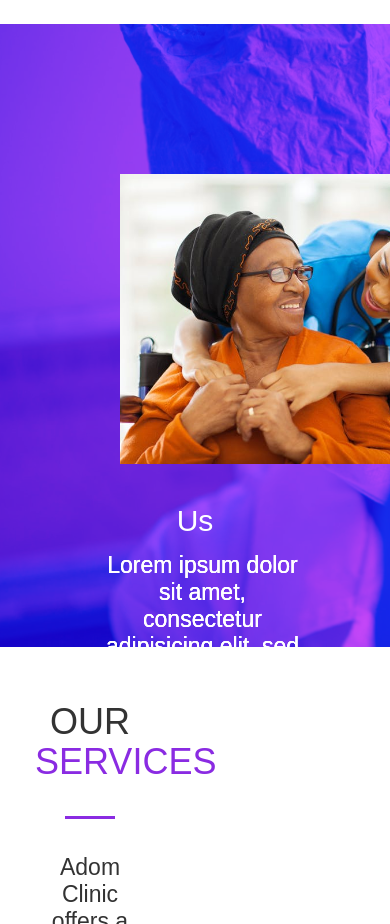
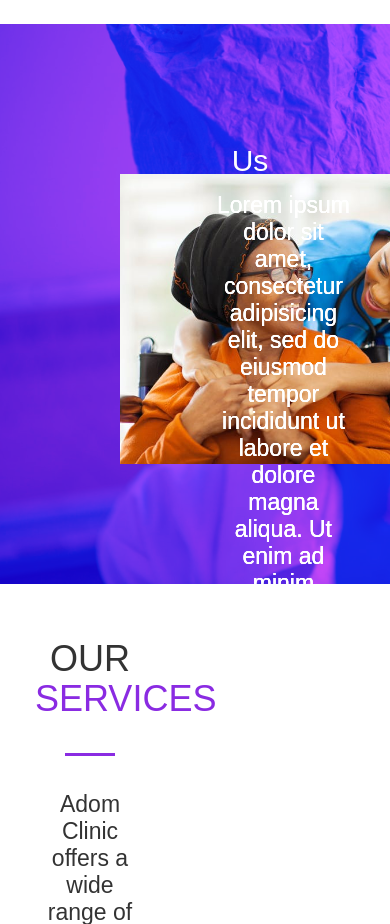
Before and after one commit to Princeantwi2k/Adom-Clinic, a React (Create React App) app: page / in a window 390 px wide. Shown: the part 2020-2944 px from the top of the page. Built offline with nearby package versions, Linux system fonts and the light colour scheme; a web font is replaced by a local one.

Commit message:
added Us.jsx

```diff
--- a/src/Component/Us/Us.jsx
+++ b/src/Component/Us/Us.jsx
@@ -7,10 +7,10 @@ const Us = () => {
     <>
       <div class="row us">
         <div class="text-center"></div>
-        <div class="col-md-6">
+        <div class="col-xs-6 col-sm-6 col-md-6">
           <img src={pic5} class="img" />
         </div>
-        <div class="col-md-6">
+        <div class="col-xs-6 col-sm-6 col-md-6">
           <h2 className="topic"> Us</h2>
           <p className="text">
             Lorem ipsum dolor sit amet, consectetur adipisicing elit, sed do
```
